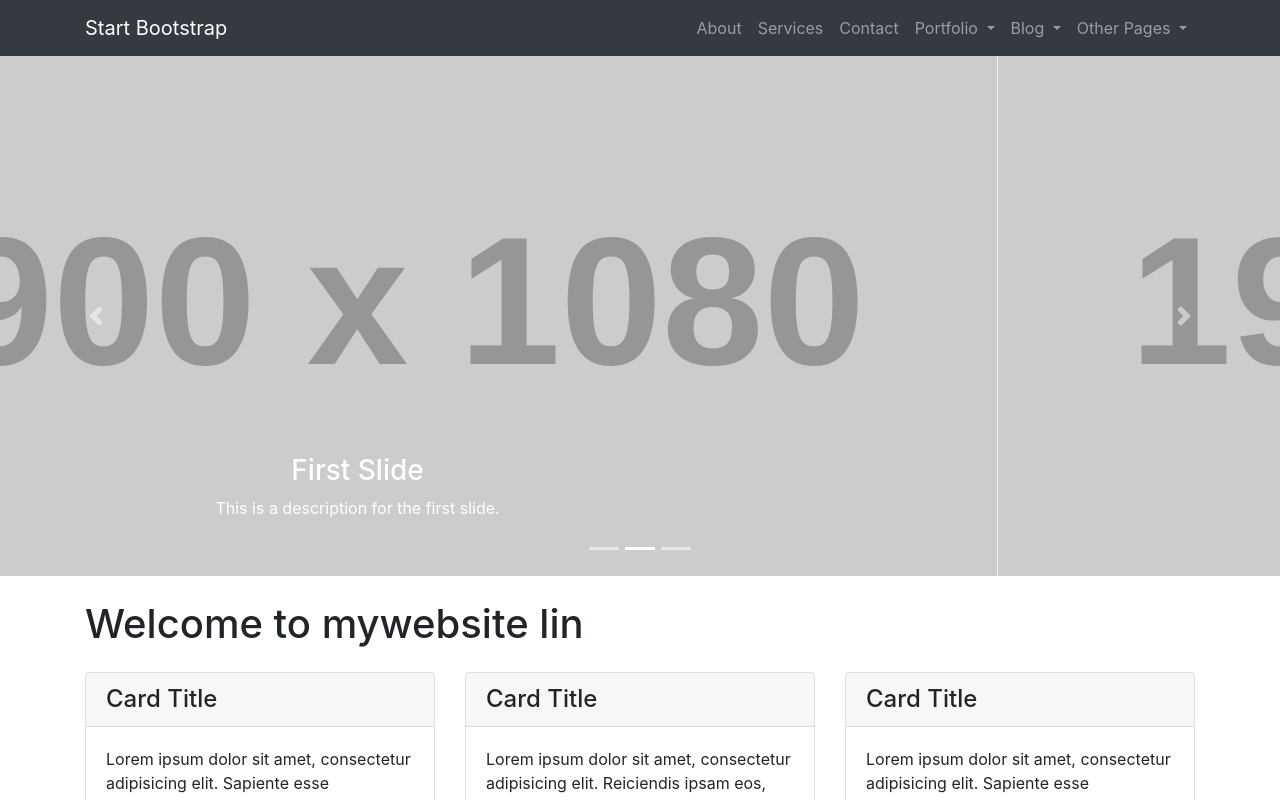
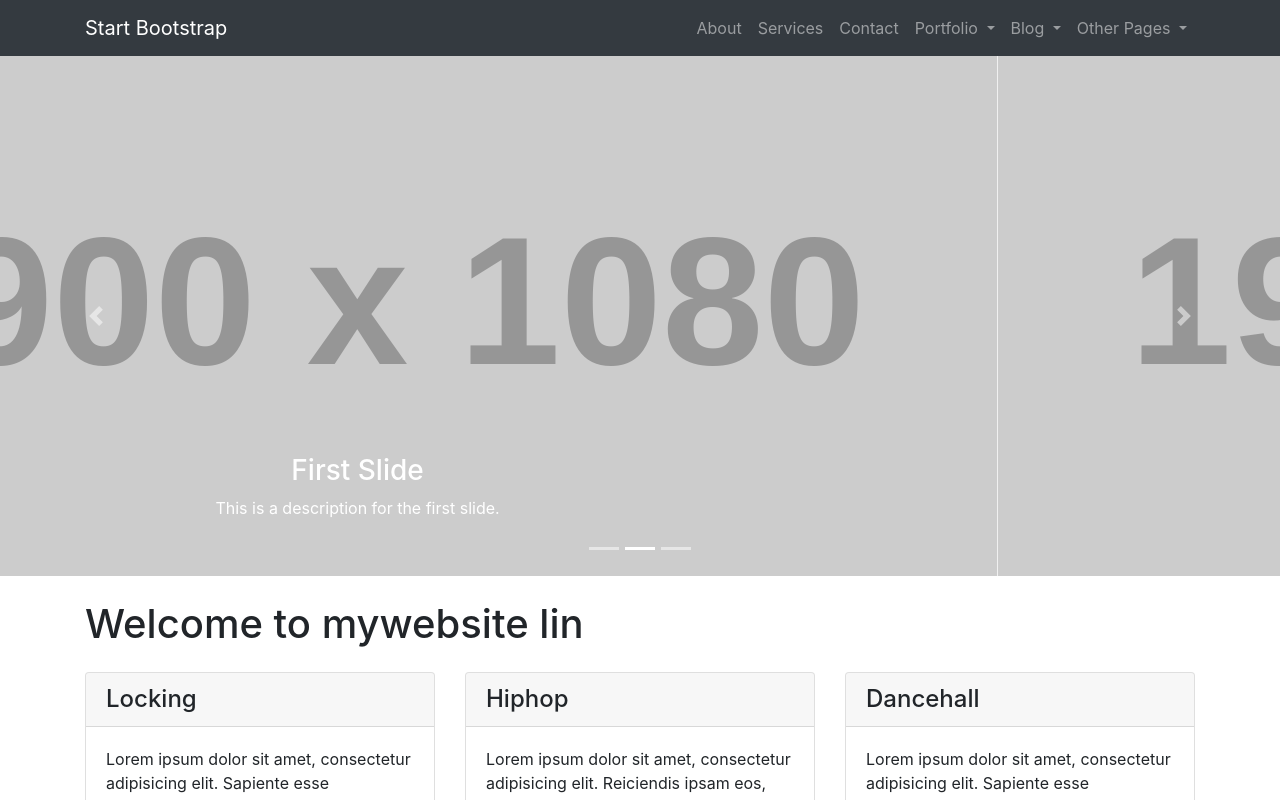
Before and after one commit to lisa22230/demo, a website: page index.html in a window 1280 px wide. Shown: the top 800 px of the page. Drawn offline with Linux system fonts and the light colour scheme; placeholder pictures from the web are drawn by us.

Commit message:
改卡式小標題

```diff
--- a/index.html
+++ b/index.html
@@ -127,7 +127,7 @@
       <div class="row">
         <div class="col-lg-4 mb-4">
           <div class="card h-100">
-            <h4 class="card-header">Card Title</h4>
+            <h4 class="card-header">Locking</h4>
             <div class="card-body">
               <p class="card-text">Lorem ipsum dolor sit amet, consectetur adipisicing elit. Sapiente esse necessitatibus neque.</p>
             </div>
@@ -138,7 +138,7 @@
         </div>
         <div class="col-lg-4 mb-4">
           <div class="card h-100">
-            <h4 class="card-header">Card Title</h4>
+            <h4 class="card-header">Hiphop</h4>
             <div class="card-body">
               <p class="card-text">Lorem ipsum dolor sit amet, consectetur adipisicing elit. Reiciendis ipsam eos, nam perspiciatis natus commodi similique totam consectetur praesentium molestiae atque exercitationem ut consequuntur, sed eveniet, magni nostrum sint fuga.</p>
             </div>
@@ -149,7 +149,7 @@
         </div>
         <div class="col-lg-4 mb-4">
           <div class="card h-100">
-            <h4 class="card-header">Card Title</h4>
+            <h4 class="card-header">Dancehall</h4>
             <div class="card-body">
               <p class="card-text">Lorem ipsum dolor sit amet, consectetur adipisicing elit. Sapiente esse necessitatibus neque.</p>
             </div>
```
